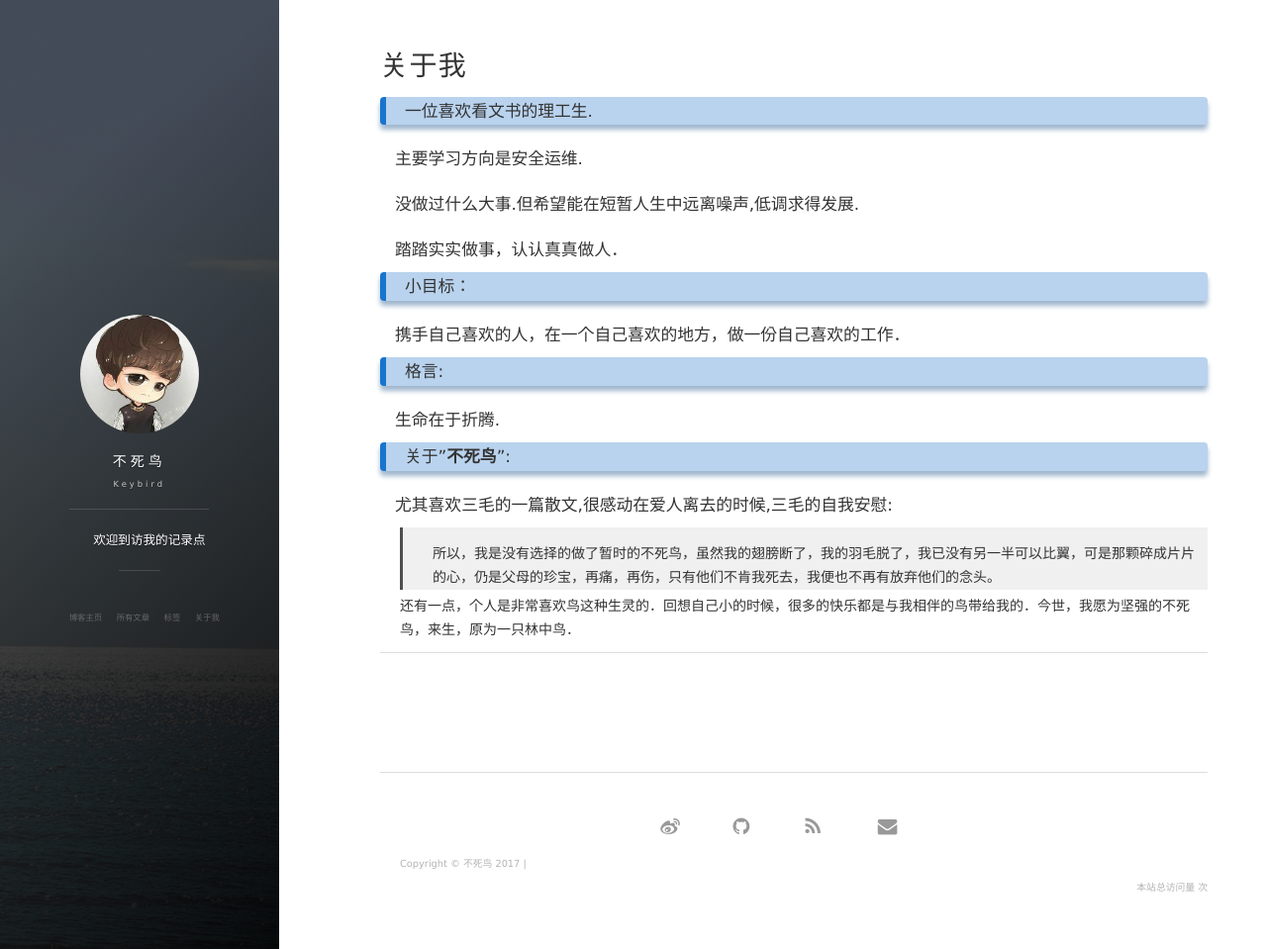
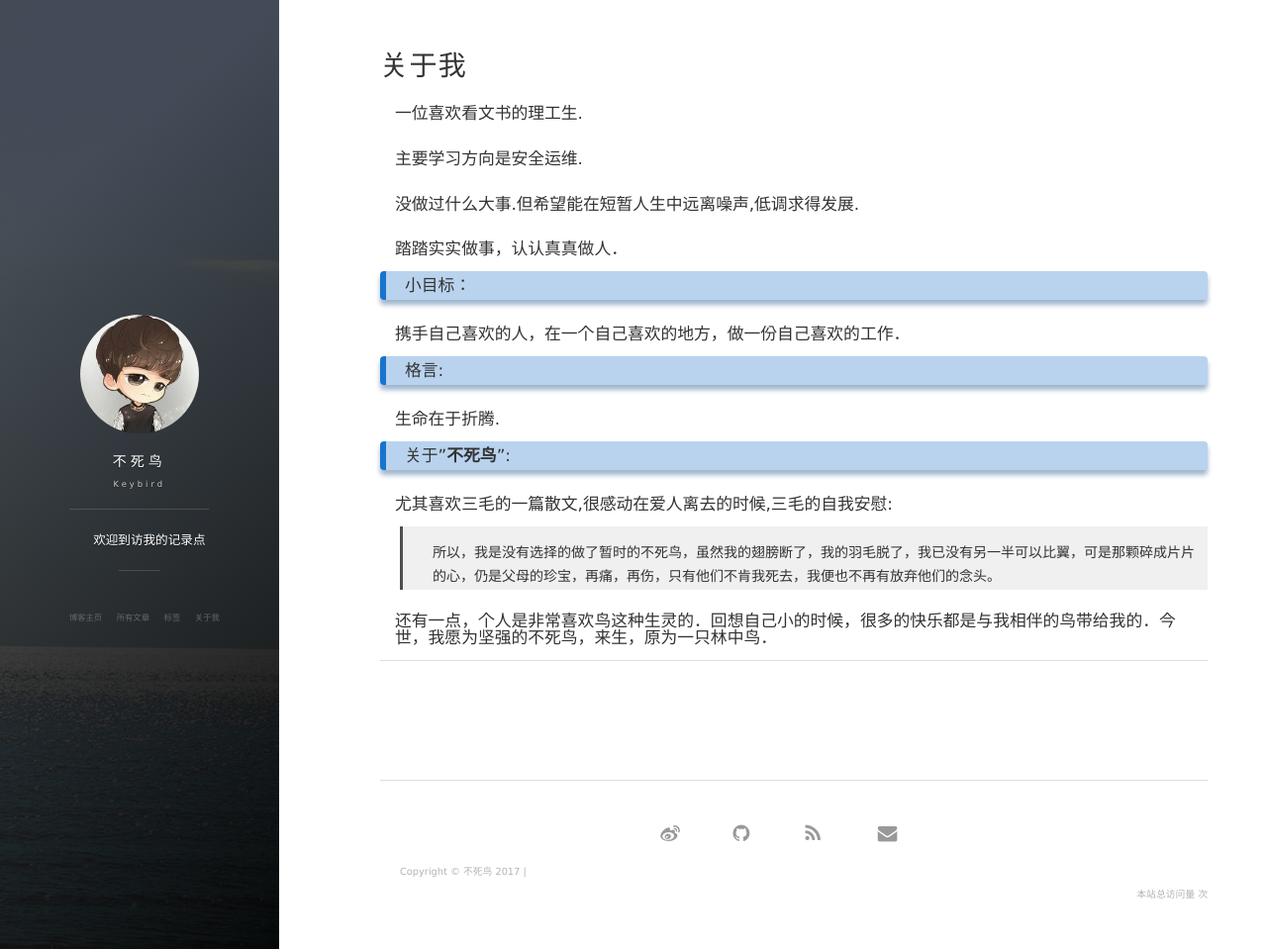
Before and after one commit to Keybird0/Keybird0.github.io, a Jekyll site: the page built from about.md, in a window 1280 px wide and 959 px high. Shown: the whole window at 99% size. Built offline with Jekyll 4.4.1, drawn with Linux system fonts in a browser that asks for light colours; nearby versions of some CDN libraries; comment, search, counter and statistics services are not loaded.

```diff
--- a/about.md
+++ b/about.md
@@ -5,12 +5,13 @@ title: 关于我
 
 
 
-### 一位喜欢看文书的理工生.
+#### 一位喜欢看文书的理工生.
 
 #### 主要学习方向是安全运维.
 
 #### 没做过什么大事.但希望能在短暂人生中远离噪声,低调求得发展.
 #### 踏踏实实做事，认认真真做人．
+
 
 
 ### 小目标：
@@ -30,6 +31,6 @@ title: 关于我
 
 >所以，我是没有选择的做了暂时的不死鸟，虽然我的翅膀断了，我的羽毛脱了，我已没有另一半可以比翼，可是那颗碎成片片的心，仍是父母的珍宝，再痛，再伤，只有他们不肯我死去，我便也不再有放弃他们的念头。
 
-还有一点，个人是非常喜欢鸟这种生灵的．回想自己小的时候，很多的快乐都是与我相伴的鸟带给我的．今世，我愿为坚强的不死鸟，来生，原为一只林中鸟．
+#### 还有一点，个人是非常喜欢鸟这种生灵的．回想自己小的时候，很多的快乐都是与我相伴的鸟带给我的．今世，我愿为坚强的不死鸟，来生，原为一只林中鸟．
 
 {% include comments.html %}
```
